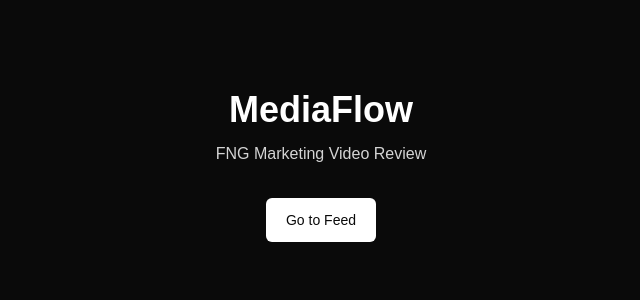
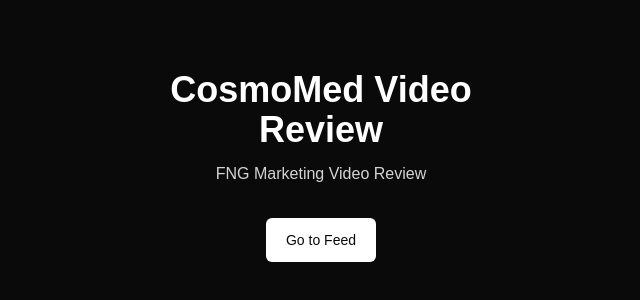
Before and after one commit to MahmoudElsanoor/mediaflow, a Next.js app: page / in a window 1280 px wide. Shown: the part 234-534 px from the top of the page, without its empty margins (319-959 px from the left). Built offline with nearby package versions, Linux system fonts and the light colour scheme.

Commit message:
Update branding to CosmoMed Video Review

```diff
--- a/src/app/admin/page.tsx
+++ b/src/app/admin/page.tsx
@@ -133,7 +133,7 @@ export default function AdminPage() {
 
   async function deleteVideo(video: AdminVideo) {
     const shouldDelete = window.confirm(
-      `Delete "${video.title}" from MediaFlow?`,
+      `Delete "${video.title}" from CosmoMed Video Review?`,
     );
 
     if (!shouldDelete) {
@@ -197,7 +197,7 @@ export default function AdminPage() {
           Feed
         </Link>
         <span className="text-sm font-semibold text-white">
-          MediaFlow Admin
+          CosmoMed Video Review Admin
         </span>
         <Link
           href="/upload"
--- a/src/app/feed/page.tsx
+++ b/src/app/feed/page.tsx
@@ -171,7 +171,9 @@ export default function FeedPage() {
           Back
         </Link>
         <div className="flex items-center gap-4">
-          <span className="text-sm font-semibold text-white">MediaFlow</span>
+          <span className="text-sm font-semibold text-white">
+            CosmoMed Video Review
+          </span>
           <Link
             href="/upload"
             className="text-sm font-medium text-neutral-300 transition hover:text-white focus:outline-none focus:ring-2 focus:ring-white focus:ring-offset-2 focus:ring-offset-neutral-950"
--- a/src/app/layout.tsx
+++ b/src/app/layout.tsx
@@ -13,8 +13,8 @@ const geistMono = Geist_Mono({
 });
 
 export const metadata: Metadata = {
-  title: "Create Next App",
-  description: "Generated by create next app",
+  title: "CosmoMed Video Review",
+  description: "Private video approval system for CosmoMed social media content",
 };
 
 export default function RootLayout({
--- a/src/app/page.tsx
+++ b/src/app/page.tsx
@@ -4,7 +4,9 @@ export default function Home() {
   return (
     <main className="flex min-h-screen items-center justify-center bg-neutral-950 px-6 text-white">
       <section className="flex w-full max-w-sm flex-col items-center text-center">
-        <h1 className="text-4xl font-semibold tracking-normal">MediaFlow</h1>
+        <h1 className="text-4xl font-semibold tracking-normal">
+          CosmoMed Video Review
+        </h1>
         <p className="mt-3 text-base text-neutral-300">
           FNG Marketing Video Review
         </p>
--- a/src/app/upload/page.tsx
+++ b/src/app/upload/page.tsx
@@ -94,7 +94,9 @@ export default function UploadPage() {
         >
           Back
         </Link>
-        <span className="text-sm font-semibold text-white">MediaFlow</span>
+        <span className="text-sm font-semibold text-white">
+          CosmoMed Video Review
+        </span>
       </header>
 
       <section className="mx-auto flex min-h-[calc(100vh-12rem)] w-full max-w-sm flex-col items-center justify-center text-center">
```
